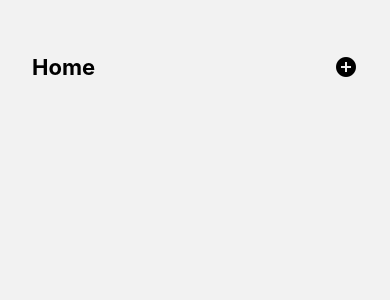
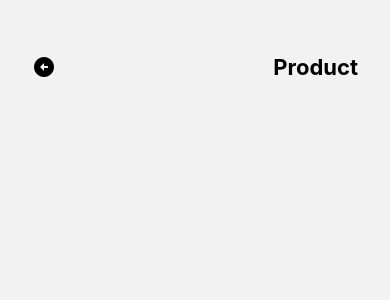
Before and after one commit to macedocmateus/navigation, a React Native app: screen /product in a window 390 px wide. Before the commit this address had no page. Shown: the top 300 px of the page. Built offline with nearby package versions, Linux system fonts and the light colour scheme.

Commit message:
improving typing and routes

```diff
--- a/src/app/Home.tsx
+++ b/src/app/Home.tsx
@@ -1,11 +1,13 @@
-import { useNavigation } from '@react-navigation/native';
+import type { NativeStackScreenProps } from '@react-navigation/native-stack';
 import { View } from 'react-native';
 import { ButtonIcon } from '@/components/ButtonIcon';
 import { Header } from '@/components/Header';
 import { Title } from '@/components/Title';
+import type { StackRoutesList } from '@/routes/StackRoutes';
 
-export function Home() {
-    const navigation = useNavigation();
+type Props = NativeStackScreenProps<StackRoutesList, 'home'>;
+
+export function Home({ navigation }: Props) {
     return (
         <View style={{ flex: 1, padding: 32, paddingTop: 54 }}>
             <Header>
--- a/src/app/Product.tsx
+++ b/src/app/Product.tsx
@@ -1,11 +1,13 @@
-import { useNavigation } from '@react-navigation/native';
+import type { NativeStackScreenProps } from '@react-navigation/native-stack';
 import { View } from 'react-native';
 import { ButtonIcon } from '@/components/ButtonIcon';
 import { Header } from '@/components/Header';
 import { Title } from '@/components/Title';
+import type { StackRoutesList } from '@/routes/StackRoutes';
 
-export function Product() {
-    const navigation = useNavigation();
+type Props = NativeStackScreenProps<StackRoutesList, 'product'>;
+
+export function Product({ navigation }: Props) {
     return (
         <View style={{ flex: 1, padding: 32, paddingTop: 54 }}>
             <Header>
--- a/src/routes/StackRoutes.tsx
+++ b/src/routes/StackRoutes.tsx
@@ -3,7 +3,12 @@ import { createNativeStackNavigator } from '@react-navigation/native-stack';
 import { Home } from '@/app/Home';
 import { Product } from '@/app/Product';
 
-const Stack = createNativeStackNavigator();
+export type StackRoutesList = {
+    home: undefined;
+    product: undefined;
+};
+
+const Stack = createNativeStackNavigator<StackRoutesList>();
 
 export function StackRoutes() {
     return (
@@ -12,7 +17,7 @@ export function StackRoutes() {
             screenOptions={{ headerShown: false }}
         >
             <Stack.Screen name="home" component={Home} />
-            <Stack.Screen name="Product" component={Product} />
+            <Stack.Screen name="product" component={Product} />
         </Stack.Navigator>
     );
 }
```
